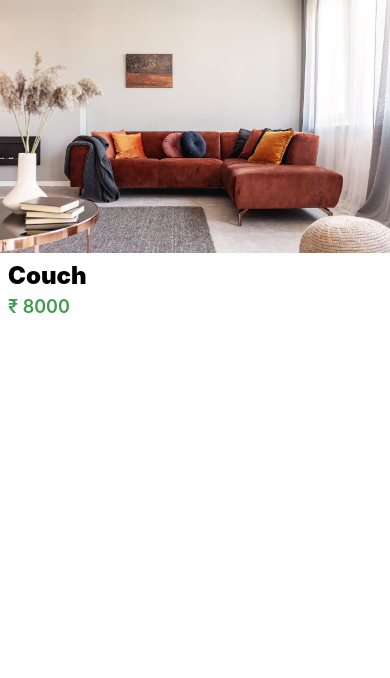
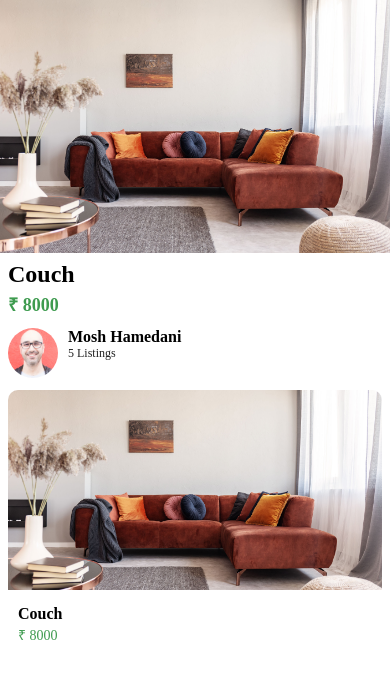
Before and after one commit to shreeraamg/Throw-Away, a React Native app: screen / in a window 390 px wide. Shown: the top 678 px of the page. Built offline with nearby package versions, Linux system fonts and the light colour scheme.

Commit message:
Listing Details Screen

```diff
--- /dev/null
+++ b/app/components/AppText.jsx
@@ -0,0 +1,13 @@
+import { StyleSheet, Text, Platform } from "react-native";
+
+const AppText = ({ children, style }) => {
+  return <Text style={[styles.text, style]}>{children}</Text>;
+};
+
+const styles = StyleSheet.create({
+  text: {
+    fontFamily: Platform.OS === "android" ? "Roboto" : "Avenir",
+  },
+});
+
+export default AppText;
--- a/app/components/Card.jsx
+++ b/app/components/Card.jsx
@@ -1,13 +1,14 @@
 import { Image, StyleSheet, Text, View } from "react-native";
 import colors from "../config/colors";
+import AppText from "./AppText";
 
 const Card = ({ title, price, image }) => {
   return (
     <View style={styles.card}>
       <Image source={image} style={styles.image} />
       <View style={styles.details}>
-        <Text style={styles.title}>{title}</Text>
-        <Text style={styles.price}>₹ {price}</Text>
+        <AppText style={styles.title}>{title}</AppText>
+        <AppText style={styles.price}>₹ {price}</AppText>
       </View>
     </View>
   );
--- /dev/null
+++ b/app/components/ListItem.jsx
@@ -0,0 +1,41 @@
+import { Image, StyleSheet, Text, View } from "react-native";
+import colors from "../config/colors";
+import AppText from "./AppText";
+
+const ListItem = () => {
+  return (
+    <View style={styles.container}>
+      <Image
+        source={require("../assets/mosh.jpg")}
+        style={styles.profileImage}
+      />
+      <View style={styles.textContainer}>
+        <AppText style={styles.title}>Mosh Hamedani</AppText>
+        <AppText style={styles.subTitle}>5 Listings</AppText>
+      </View>
+    </View>
+  );
+};
+
+const styles = StyleSheet.create({
+  container: {
+    flexDirection: "row",
+    gap: 10,
+    marginVertical: 8,
+  },
+  profileImage: {
+    width: 50,
+    height: 50,
+    borderRadius: 30,
+  },
+  subTitle: {
+    color: colors.primary,
+    fontSize: 12,
+  },
+  title: {
+    fontWeight: "bold",
+    fontSize: 16,
+  },
+});
+
+export default ListItem;
--- a/app/screens/ListingDetailsScreen.jsx
+++ b/app/screens/ListingDetailsScreen.jsx
@@ -1,13 +1,22 @@
 import { Image, StatusBar, StyleSheet, Text, View } from "react-native";
 import colors from "../config/colors";
+import ListItem from "../components/ListItem";
+import AppText from "../components/AppText";
+import Card from "../components/Card";
 
 const ListingDetailsScreen = () => {
   return (
     <View style={styles.container}>
       <Image source={require("../assets/couch.jpg")} style={styles.image} />
       <View style={styles.details}>
-        <Text style={styles.title}>Couch</Text>
-        <Text style={styles.price}>₹ 8000</Text>
+        <AppText style={styles.title}>Couch</AppText>
+        <AppText style={styles.price}>₹ 8000</AppText>
+        <ListItem />
+        <Card
+          image={require("../assets/couch.jpg")}
+          price={8000}
+          title="Couch"
+        />
       </View>
     </View>
   );
@@ -17,7 +26,7 @@ const styles = StyleSheet.create({
   container: { flex: 1 },
   details: {
     padding: 8,
-    gap: 6,
+    gap: 4,
   },
   image: {
     width: "100%",
@@ -26,7 +35,7 @@ const styles = StyleSheet.create({
   },
   price: {
     color: colors.green,
-    fontWeight: "600",
+    fontWeight: "700",
     fontSize: 18,
   },
   title: {
--- a/app/screens/WelcomeScreen.jsx
+++ b/app/screens/WelcomeScreen.jsx
@@ -1,13 +1,14 @@
 import { Image, StyleSheet, Text, View } from "react-native";
 import colors from "../config/colors";
 import AppButton from "../components/AppButton";
+import AppText from "../components/AppText";
 
 const WelcomeScreen = () => {
   return (
     <View style={styles.container}>
       <View style={styles.logoContainer}>
         <Image source={require("../assets/icon.jpeg")} style={styles.logo} />
-        <Text style={styles.tagline}>Sell Everything You Don't Need</Text>
+        <AppText style={styles.tagline}>Sell Everything You Don't Need</AppText>
       </View>
       <AppButton label="Login" />
       <AppButton variant="secondary" label="Register" />
```
Also changed, not shown: app/assets/mosh.jpg (added).
